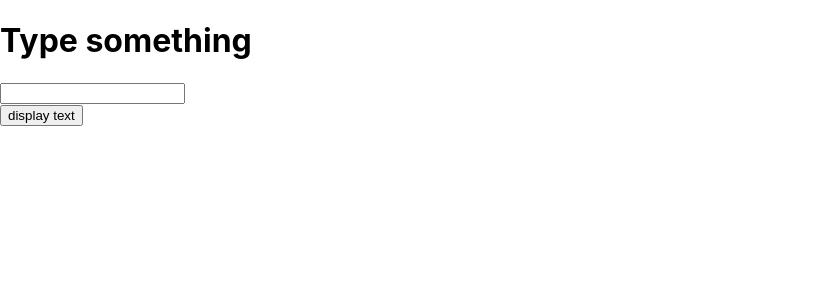
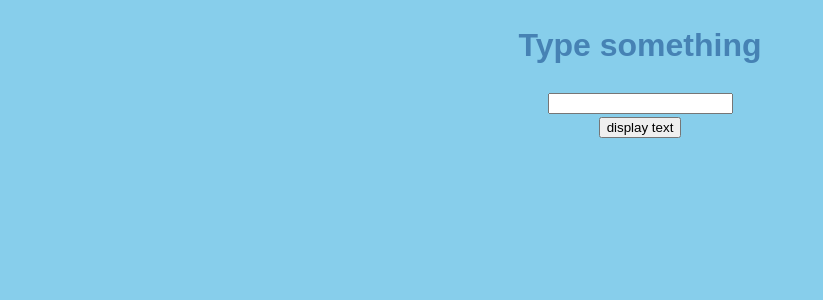
Before and after one commit to ewa-mi/TS-sandbox, a React (Create React App) app: page / in a window 1280 px wide. Shown: the top 300 px of the page, without its empty margins (0-823 px from the left). Built offline with nearby package versions, Linux system fonts and the light colour scheme.

Commit message:
install sass, create basic variables and main.scss file

```diff
--- a/package.json
+++ b/package.json
@@ -10,6 +10,7 @@
     "@types/node": "^12.12.53",
     "@types/react": "^16.9.43",
     "@types/react-dom": "^16.9.8",
+    "node-sass": "^4.14.1",
     "react": "^16.13.1",
     "react-dom": "^16.13.1",
     "react-scripts": "3.4.1",
--- a/src/App.tsx
+++ b/src/App.tsx
@@ -1,5 +1,6 @@
 import React, { FC } from "react";
 import Form from "./components/Form";
+import "./scss/main.scss";
 
 const App: FC = () => {
   return (
--- a/src/index.css
+++ /dev/null
@@ -1,13 +0,0 @@
-body {
-  margin: 0;
-  font-family: -apple-system, BlinkMacSystemFont, 'Segoe UI', 'Roboto', 'Oxygen',
-    'Ubuntu', 'Cantarell', 'Fira Sans', 'Droid Sans', 'Helvetica Neue',
-    sans-serif;
-  -webkit-font-smoothing: antialiased;
-  -moz-osx-font-smoothing: grayscale;
-}
-
-code {
-  font-family: source-code-pro, Menlo, Monaco, Consolas, 'Courier New',
-    monospace;
-}
--- /dev/null
+++ b/src/scss/_variables.scss
@@ -0,0 +1,3 @@
+$primary-color: steelblue;
+$secondary-color: skyblue;
+$font-stack: Arial, Helvetica, sans-serif;
--- /dev/null
+++ b/src/scss/main.scss
@@ -0,0 +1,12 @@
+@import "variables";
+
+* {
+  text-align: center;
+}
+
+body {
+  background: $secondary-color;
+  color: $primary-color;
+  font-family: $font-stack;
+  line-height: 1.5;
+}
```
Also changed, not shown: src/App.css (deleted, +0 -38 lines), src/index.tsx (+5 -9 lines), src/logo.svg (deleted), 1 other file (tests, documents, lock files or other folders).
